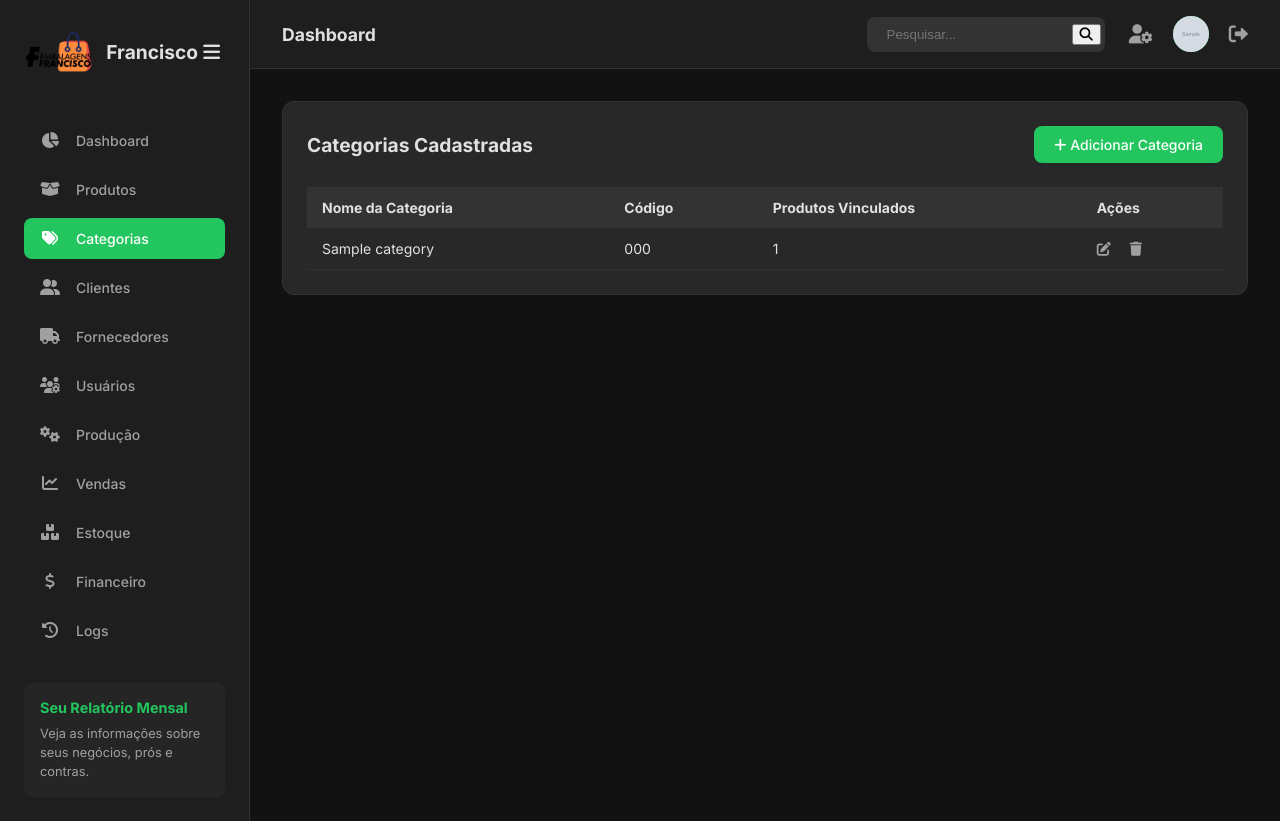
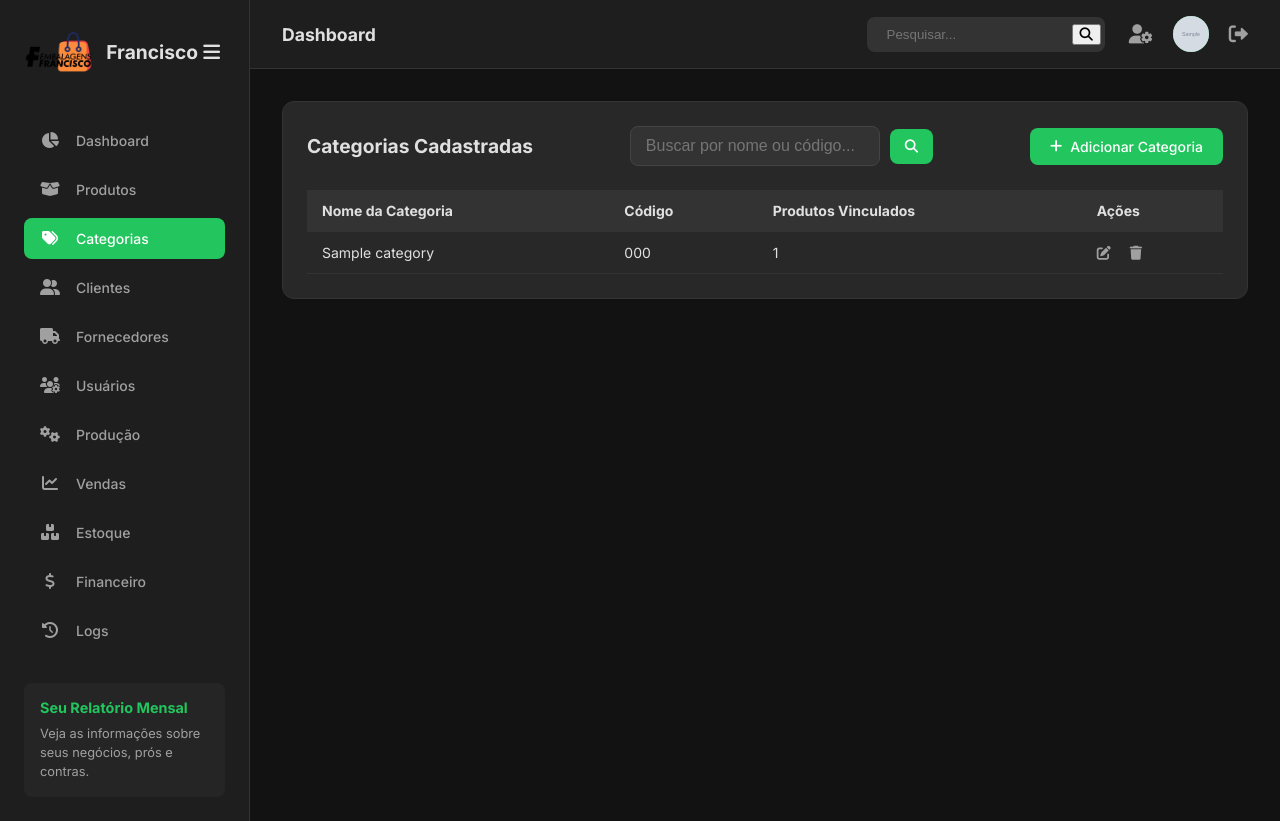
Before and after one commit to Rxjomax/Sistema-Embalagens, a Django app: page /categorias/ in a window 1280 px wide. Run offline with Django 5.2, Linux system fonts and the light colour scheme; a user stored in the database is signed in; tables that the repository leaves empty hold one stand-in row (values such as "Sample post"); grey boxes marked "Sample" are stand-in pictures; data that the repository does not hold is empty; some libraries are stand-ins or nearby versions.

Commit message:
Adiciona funcionalidade de pesquisa em diversas telas

```diff
--- a/categories/models.py
+++ b/categories/models.py
@@ -15,4 +15,5 @@ class Category(models.Model):
     # Esta propriedade vai contar quantos produtos usam esta categoria
     @property
     def product_count(self):
+        # Acessa a contagem através do related_name 'products'
         return self.products.count()
--- a/categories/templates/categories/category_list.html
+++ b/categories/templates/categories/category_list.html
@@ -3,13 +3,42 @@
 {% block content %}
 <style>
     .table-container { background-color: var(--card-bg); border-radius: 12px; padding: 24px; border: 1px solid var(--border-color); }
-    .table-header { display: flex; justify-content: space-between; align-items: center; margin-bottom: 24px; }
+    .table-header { display: flex; justify-content: space-between; align-items: center; margin-bottom: 24px; flex-wrap: wrap; gap: 20px; }
     .table-title { margin: 0; font-size: 1.2rem; }
-    .btn-add { background-color: var(--accent-green); color: white; padding: 10px 20px; border-radius: 8px; text-decoration: none; font-weight: 500; }
+    .btn-add { background-color: var(--accent-green); color: white; padding: 10px 20px; border-radius: 8px; text-decoration: none; font-weight: 500; display: inline-flex; align-items: center; gap: 8px; }
+
+    /* Estilos da Barra de Busca */
+    .search-form { display: flex; align-items: center; gap: 10px; }
+    .search-input {
+        padding: 10px 15px;
+        background-color: #333;
+        border: 1px solid #444;
+        border-radius: 8px;
+        color: var(--primary-text);
+        font-size: 1rem;
+        width: 250px;
+    }
+    .search-btn {
+        background-color: var(--accent-green);
+        color: white;
+        border: none;
+        padding: 10px 15px;
+        border-radius: 8px;
+        cursor: pointer;
+    }
+
+    /* Estilos da Tabela Responsiva */
+    .table-wrapper { overflow-x: auto; }
     .styled-table { width: 100%; border-collapse: collapse; }
     .styled-table thead tr { background-color: #333; }
-    .styled-table th, .styled-table td { padding: 12px 15px; text-align: left; }
-    .styled-table tbody tr { border-bottom: 1px solid var(--border-color); }
+    .styled-table th, .styled-table td {
+        padding: 12px 15px;
+        text-align: left;
+        white-space: nowrap; /* Impede que o texto quebre a linha */
+        border-bottom: 1px solid var(--border-color);
+    }
+    .styled-table tbody tr:last-of-type { border-bottom: none; }
+    .styled-table tbody tr:hover { background-color: #3a3a3a; }
     .actions a { color: var(--secondary-text); text-decoration: none; transition: color 0.2s; }
     .actions a:hover { color: var(--accent-green); }
     .actions a.delete:hover { color: #ef4444; }
@@ -18,9 +47,16 @@
 <div class="table-container">
     <div class="table-header">
         <h2 class="table-title">Categorias Cadastradas</h2>
+
+        <form method="get" action="{% url 'categories:category_list' %}" class="search-form">
+            <input type="text" name="q" class="search-input" placeholder="Buscar por nome ou código..." value="{{ search_query }}">
+            <button type="submit" class="search-btn"><i class="fas fa-search"></i></button>
+        </form>
+
         <a href="{% url 'categories:category_add' %}" class="btn-add"><i class="fas fa-plus"></i> Adicionar Categoria</a>
     </div>
 
+    <div class="table-wrapper">
         <table class="styled-table">
             <thead>
                 <tr>
@@ -43,10 +79,11 @@
                 </tr>
                 {% empty %}
                 <tr>
-                <td colspan="4" style="text-align: center; padding: 20px;">Nenhuma categoria cadastrada ainda.</td>
+                    <td colspan="4" style="text-align: center; padding: 20px;">Nenhuma categoria encontrada.</td>
                 </tr>
                 {% endfor %}
             </tbody>
         </table>
     </div>
+</div>
 {% endblock %}
--- a/categories/views.py
+++ b/categories/views.py
@@ -1,6 +1,8 @@
 from django.urls import reverse_lazy
 from django.views.generic import ListView, CreateView, UpdateView, DeleteView
 from django.contrib.auth.mixins import LoginRequiredMixin, UserPassesTestMixin
+from django.db.models import Q
+
 from .models import Category
 from .forms import CategoryForm
 
@@ -8,9 +10,27 @@ class CategoryListView(LoginRequiredMixin, UserPassesTestMixin, ListView):
     model = Category
     template_name = 'categories/category_list.html'
     context_object_name = 'categories'
+
     def test_func(self):
         return self.request.user.has_perm('categories.view_category')
 
+    def get_queryset(self):
+        # Removemos o .annotate() daqui, pois o cálculo agora é feito no modelo
+        queryset = super().get_queryset().order_by('name')
+
+        query = self.request.GET.get('q', '').strip()
+        if query:
+            queryset = queryset.filter(
+                Q(name__icontains=query) | Q(code__icontains=query)
+            )
+        return queryset
+
+    def get_context_data(self, **kwargs):
+        context = super().get_context_data(**kwargs)
+        context['search_query'] = self.request.GET.get('q', '')
+        return context
+
+# --- O resto do arquivo continua igual ---
 class CategoryCreateView(LoginRequiredMixin, UserPassesTestMixin, CreateView):
     model = Category
     form_class = CategoryForm
```
Also changed, not shown: customers/templates/customers/customer_list.html (+15 -6 lines), customers/views.py (+27 -0 lines), suppliers/templates/suppliers/supplier_list.html (+16 -7 lines), suppliers/views.py (+23 -0 lines). Lines whose indentation alone changed are shown as unchanged.
